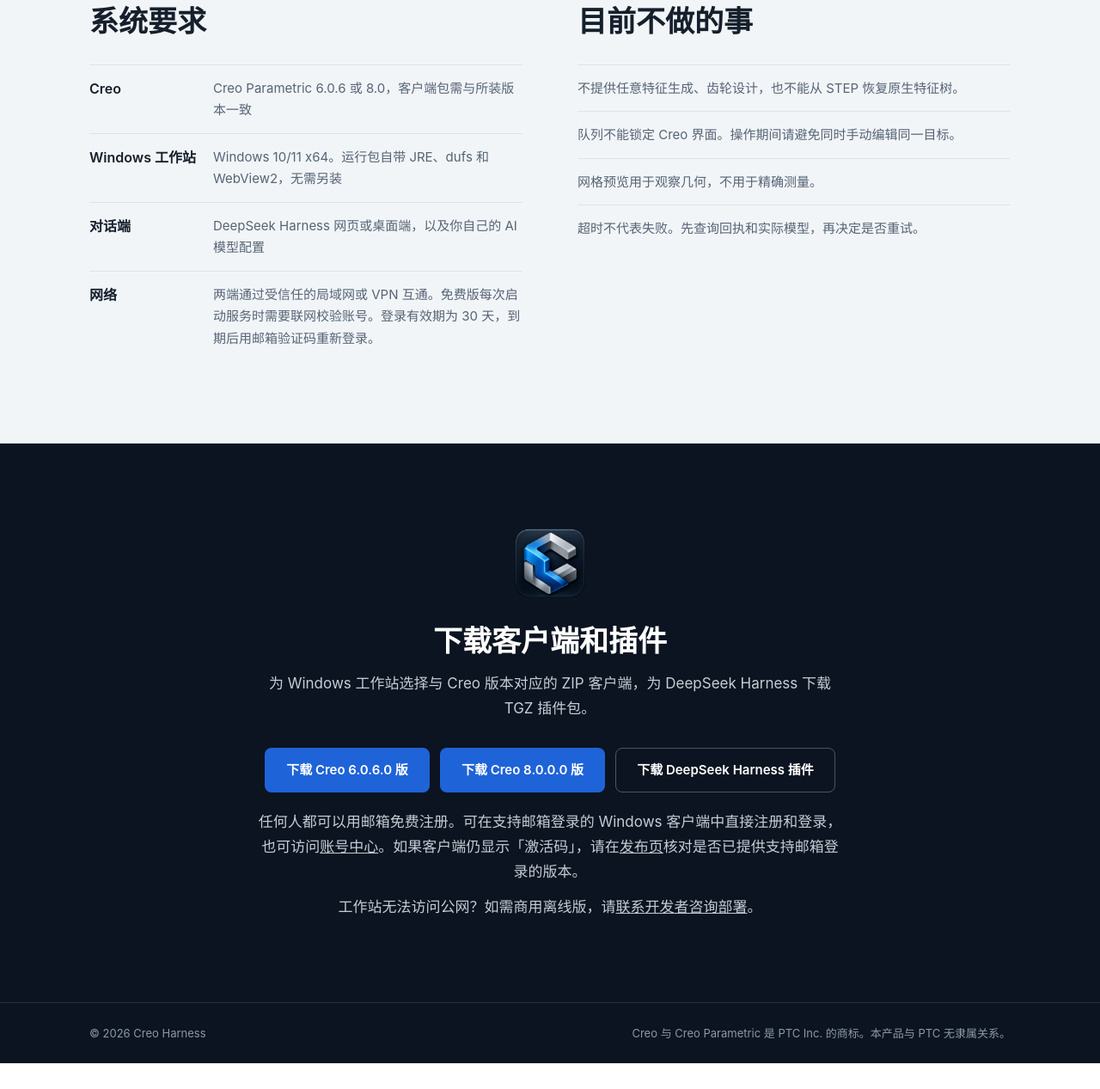
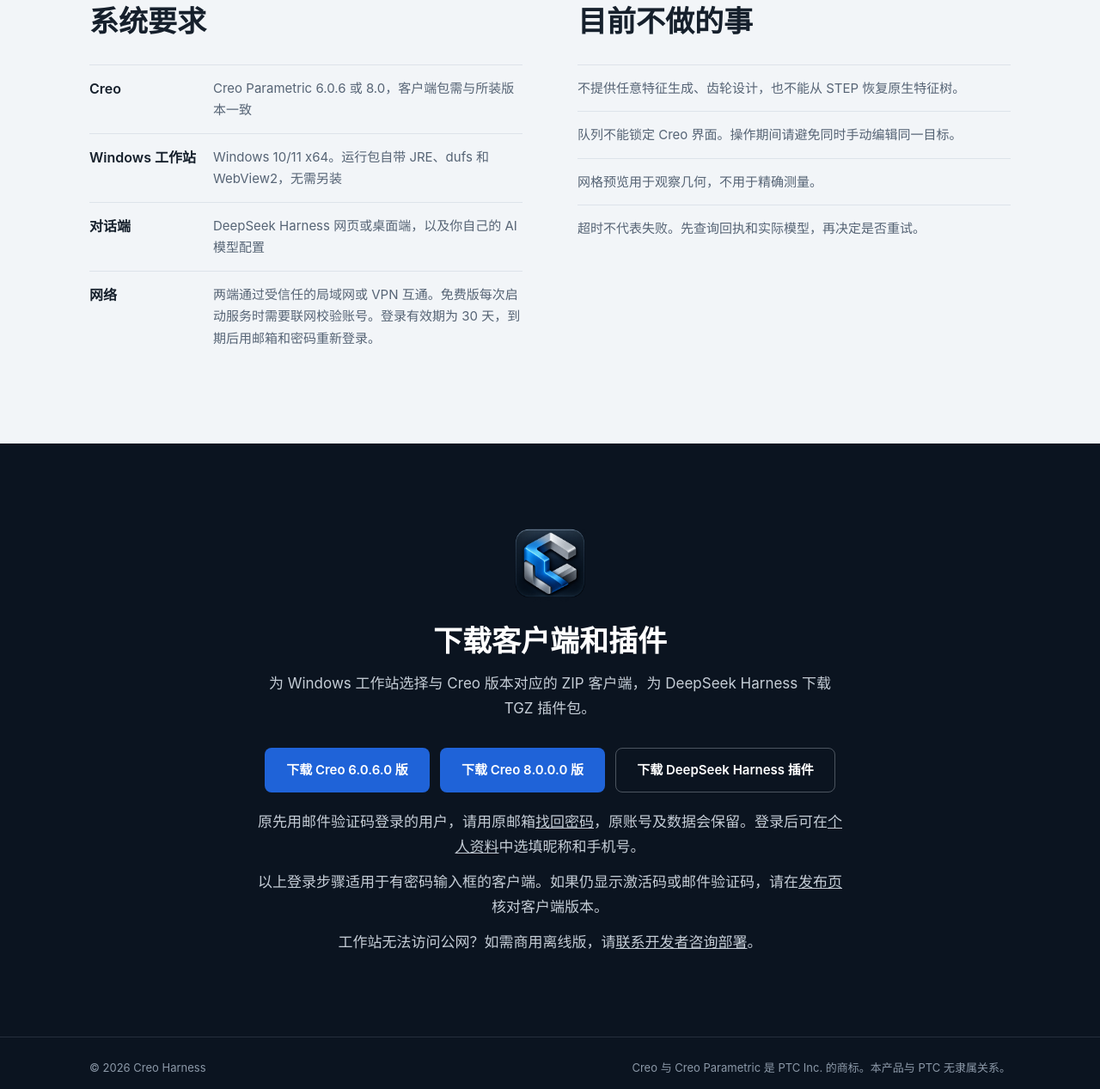
Before and after one commit to LLP2333/creo-harness-web, a plain HTML site: page index.html in a window 1280 px wide. Shown: the part 3481-4748 px from the top of the page at 86% size. Before the commit the page ends 4718 px from the top, so only its background shows below. Drawn offline with Linux system fonts and the light colour scheme.

Commit message:
docs: update account links for password sign-in

```diff
--- a/index.html
+++ b/index.html
@@ -176,7 +176,7 @@
       <ol class="steps">
         <li>
           <h3>启动 Windows 客户端</h3>
-          <p>解压与你的 Creo 版本对应的运行包，打开 <code>creo-harness.exe</code>。在带有邮箱登录的客户端中，输入邮箱并获取验证码，填回验证码即可登录。首次验证会自动创建免费账号。填写 Creo 安装路径和模型工作目录后，点击「启动服务」。</p>
+          <p>首次使用请先<a href="https://account.qvqw.date/register">免费注册账号</a>。填写邮箱和图形验证码，收到邮件后输入验证码并设置密码。解压与你的 Creo 版本对应的运行包，打开 <code>creo-harness.exe</code>，用邮箱和密码登录。填写 Creo 安装路径和模型工作目录后，点击「启动服务」。</p>
         </li>
         <li>
           <h3>在 DSH 中安装插件</h3>
@@ -201,7 +201,7 @@
           <div><dt>Creo</dt><dd>Creo Parametric 6.0.6 或 8.0，客户端包需与所装版本一致</dd></div>
           <div><dt>Windows 工作站</dt><dd>Windows 10/11 x64。运行包自带 JRE、dufs 和 WebView2，无需另装</dd></div>
           <div><dt>对话端</dt><dd>DeepSeek Harness 网页或桌面端，以及你自己的 AI 模型配置</dd></div>
-          <div><dt>网络</dt><dd>两端通过受信任的局域网或 VPN 互通。免费版每次启动服务时需要联网校验账号。登录有效期为 30 天，到期后用邮箱验证码重新登录。</dd></div>
+          <div><dt>网络</dt><dd>两端通过受信任的局域网或 VPN 互通。免费版每次启动服务时需要联网校验账号。登录有效期为 30 天，到期后用邮箱和密码重新登录。</dd></div>
         </dl>
       </div>
       <div>
@@ -227,7 +227,8 @@
         <a class="btn" href="https://github.com/LLP2333/creo-harness-web/releases/latest/download/creoHarnessClient-creo-8.0.0.0.zip">下载 Creo 8.0.0.0 版</a>
         <a class="btn btn-ghost" href="https://github.com/LLP2333/creo-harness-web/releases/latest/download/creo-harness-dsh-plugin-creo.tgz">下载 DeepSeek Harness 插件</a>
       </div>
-      <p class="section-lede">任何人都可以用邮箱免费注册。可在支持邮箱登录的 Windows 客户端中直接注册和登录，也可访问<a href="https://account.qvqw.date">账号中心</a>。如果客户端仍显示「激活码」，请在<a href="https://github.com/LLP2333/creo-harness-web/releases/latest">发布页</a>核对是否已提供支持邮箱登录的版本。</p>
+      <p class="section-lede">原先用邮件验证码登录的用户，请用原邮箱<a href="https://account.qvqw.date/reset">找回密码</a>，原账号及数据会保留。登录后可在<a href="https://account.qvqw.date/profile">个人资料</a>中选填昵称和手机号。</p>
+      <p class="section-lede">以上登录步骤适用于有密码输入框的客户端。如果仍显示激活码或邮件验证码，请在<a href="https://github.com/LLP2333/creo-harness-web/releases/latest">发布页</a>核对客户端版本。</p>
       <p id="commercial" class="section-lede">工作站无法访问公网？如需商用离线版，请<a href="https://github.com/LLP2333/creo-harness-web/issues/new?title=%E5%95%86%E7%94%A8%E7%A6%BB%E7%BA%BF%E7%89%88%E5%92%A8%E8%AF%A2">联系开发者咨询部署</a>。</p>
     </div>
   </section>
```
